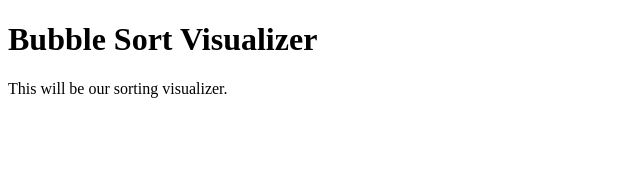
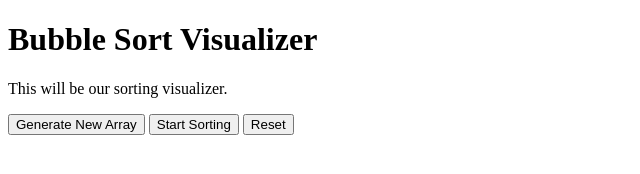
Before and after one commit to jeaflynn/algorithm-visualizer, a plain HTML site: page index.html in a window 1280 px wide. Shown: the whole page, without its empty margins (0-640 px from the left). Drawn offline with Linux system fonts and the light colour scheme.

Commit message:
Added control buttons and container for visualization

```diff
--- a/index.html
+++ b/index.html
@@ -8,5 +8,15 @@
 <body>
     <h1>Bubble Sort Visualizer</h1>
     <p>This will be our sorting visualizer.</p>
+
+    <div>
+        <button id="generateArray">Generate New Array</button>
+        <button id="startSort">Start Sorting</button>
+        <button id="resetSort">Reset</button>
+    </div>
+    <!-- This div will hold our bar chart -->
+    <div id="arrayContainer">
+        <!-- Bars will be generated here by JavaScript -->
+    </div>
 </body>
 </html>
```
